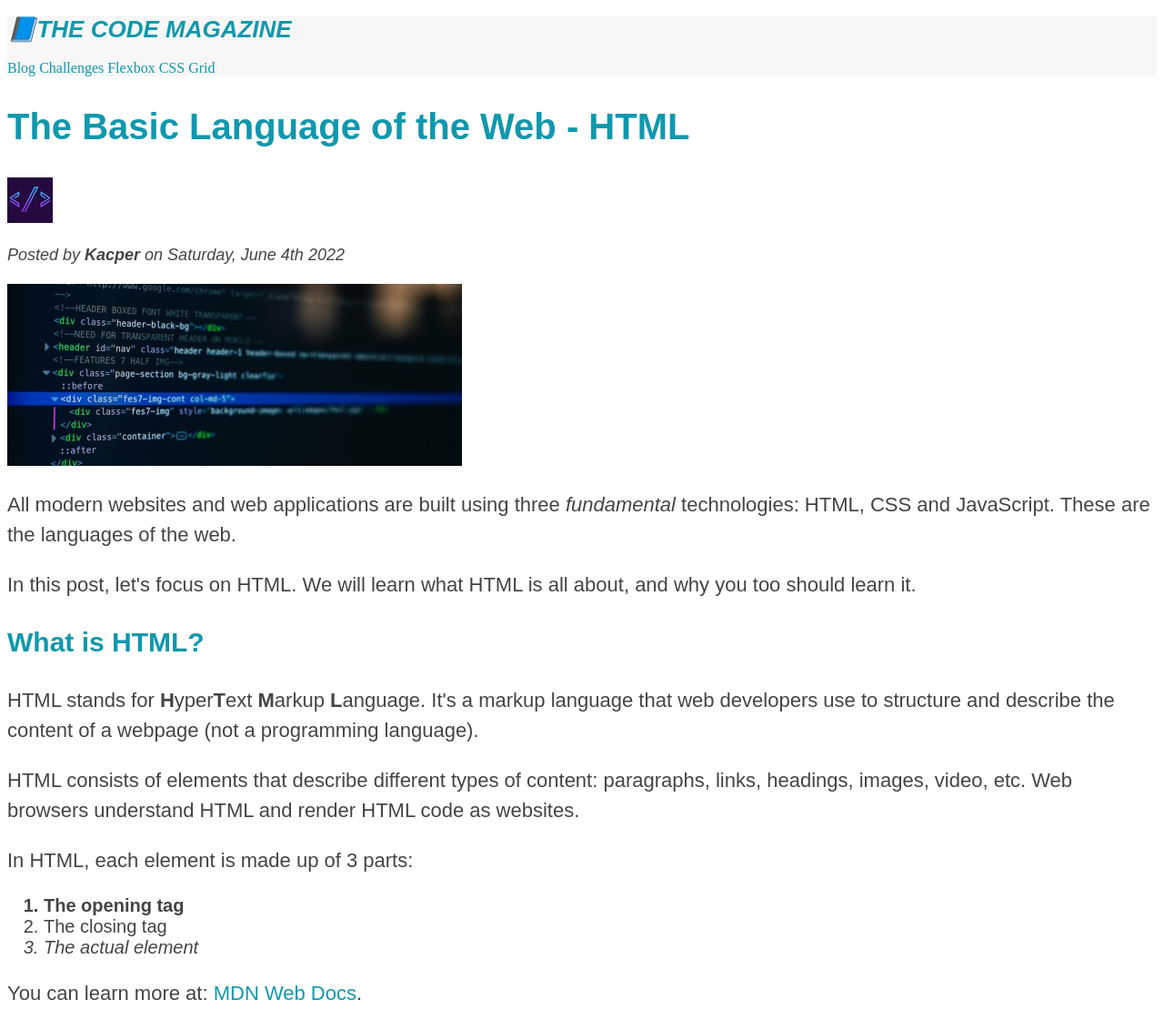
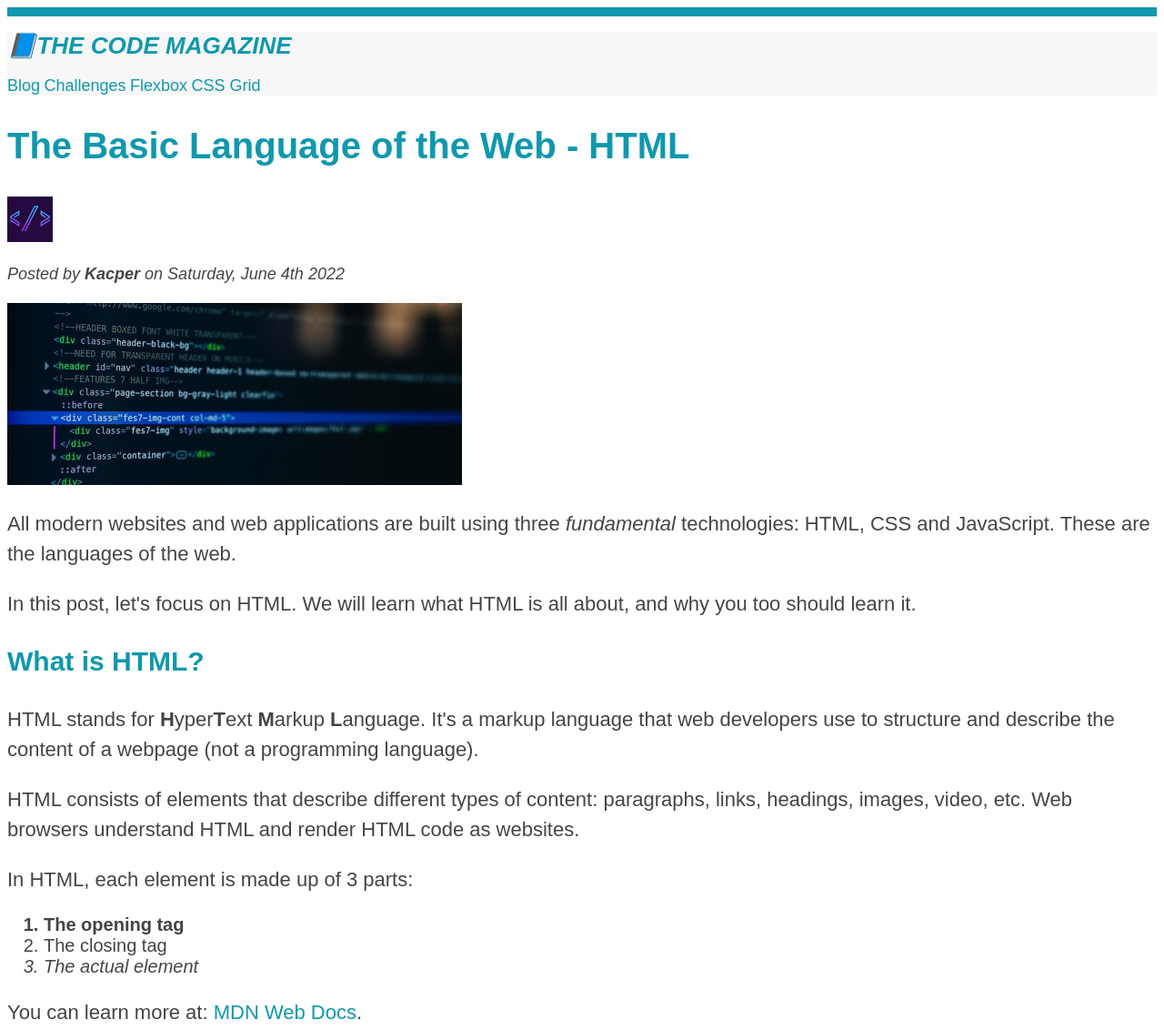
Before and after one commit to ProDevDesign/The-Code-Magazine, a plain HTML site: page index.html in a window 1280 px wide. Shown: the top 1132 px of the page at 91% size. Drawn offline with Linux system fonts and the light colour scheme.

Commit message:
Add files via upload

```diff
--- a/index.css
+++ b/index.css
@@ -1,11 +1,7 @@
-h1,
-h2,
-h3,
-h4,
-p,
-li {
+body {
   font-family: sans-serif;
   color: #444;
+  border-top: 10px solid #1098ad;
 }
 
 h1,
@@ -119,3 +115,7 @@ a:active {
   background-color: #1098ad;
   font-style: italic;
 }
+
+nav a:link {
+  font-size: 18px;
+}
```
